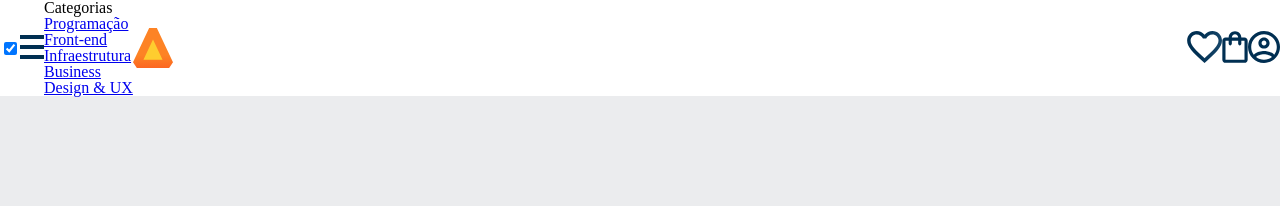
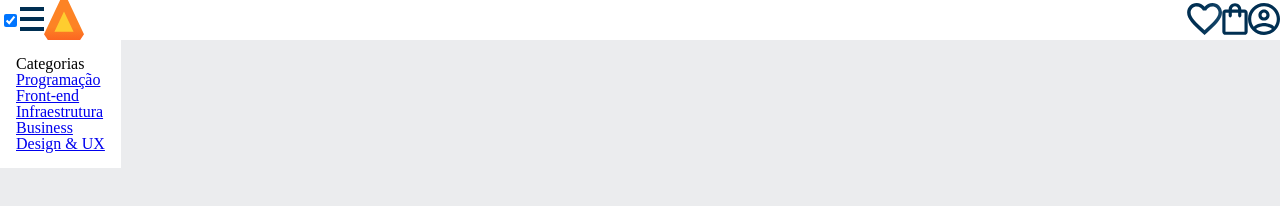
Before and after one commit to bananacomabobora/4BIM-1, a plain HTML site: page 3bim - 1/index.html in a window 1280 px wide. Both pictures are taken after a click on the checkbox 10 px from the left and 48 px from the top of the page. Drawn offline with Linux system fonts and the light colour scheme.

Commit message:
Update header.css

```diff
--- a/3bim - 1/styles/header.css
+++ b/3bim - 1/styles/header.css
@@ -13,9 +13,25 @@
     display: flex;
     justify-content: space-between;
     align-items: center;
+    position:relative;
 }
 
 .container {
     display: flex;
     align-items: center;
 }
+
+.lista-menu {
+    display: none;
+    position:absolute;
+    top:100%;
+  }
+
+.container:checked ~ .lista-menu {
+    display: block;
+}
+
+.lista-menu {
+    padding: 1em;
+    background-color: var(--branco);
+}
```
